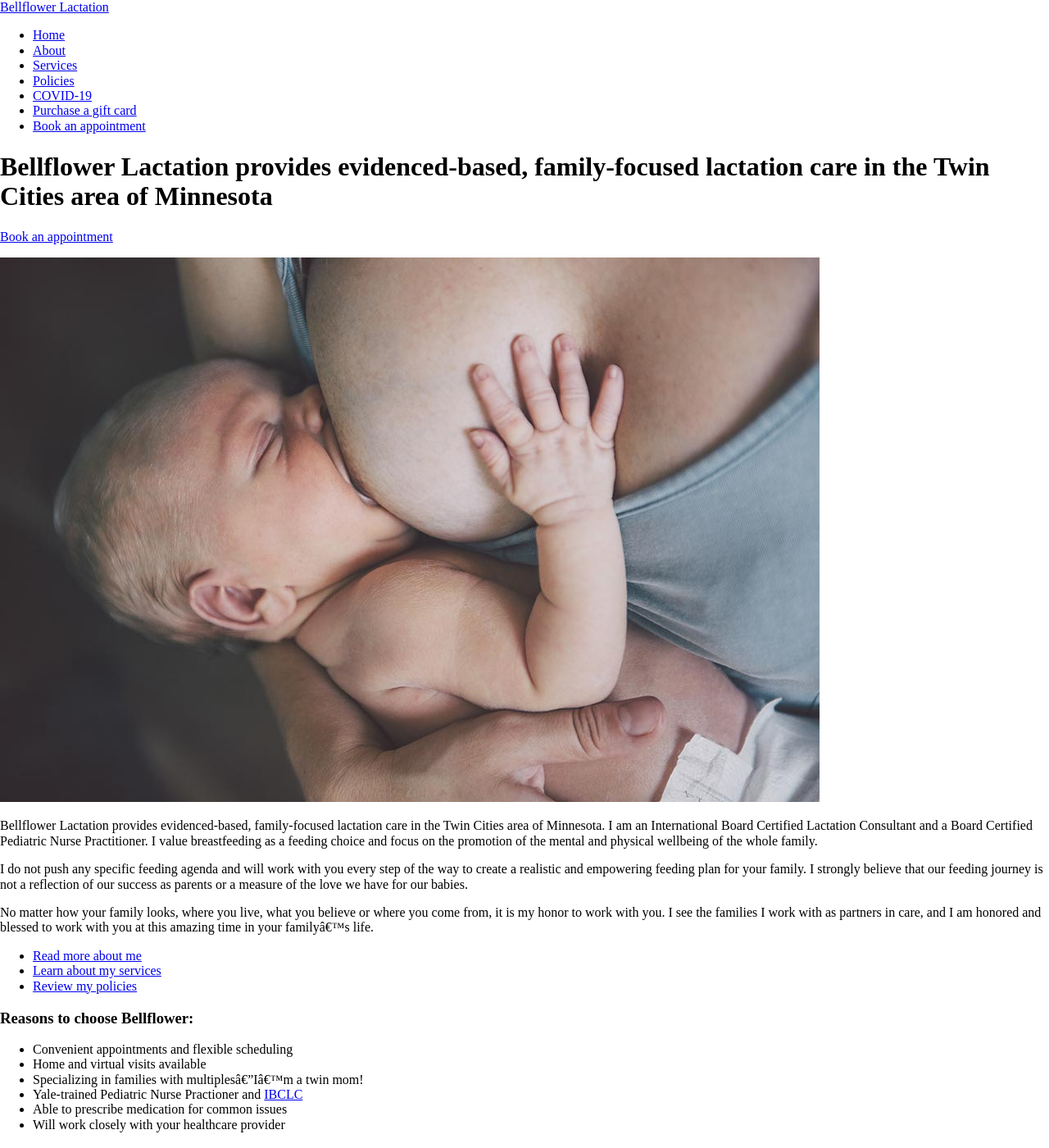
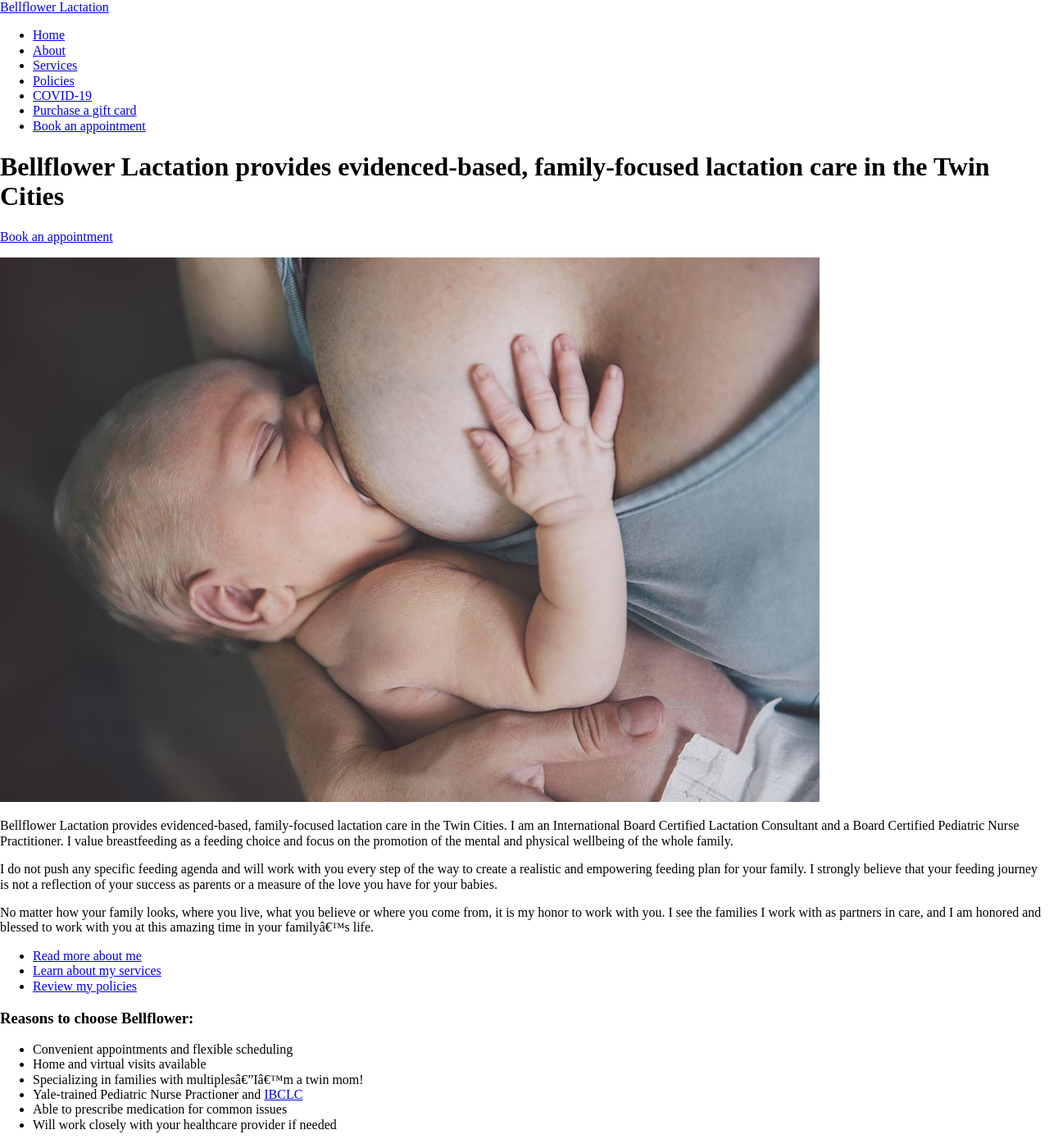
Before and after one commit to bellflowerlactation/bellflower, a Jekyll site: the page built from index.md, in a window 1280 px wide and 1400 px high. Shown: the whole window at 82% size. Built offline with Jekyll 4.4.1, drawn with Linux system fonts in a browser that asks for light colours; nearby versions of some CDN libraries; some web fonts are replaced.

Commit message:
Update copy based on Aemelia's feedback

```diff
--- a/index.md
+++ b/index.md
@@ -3,7 +3,7 @@ layout: default
 title: "Home"
 ---
 
-# Bellflower Lactation provides evidenced-based, family-focused lactation care in the Twin Cities area of Minnesota
+# Bellflower Lactation provides evidenced-based, family-focused lactation care in the Twin Cities
 
 [Book an appointment](https://bellflower.intakeq.com/booking)
 
@@ -14,9 +14,9 @@ title: "Home"
     src="/assets/images/mother_breastfeeding_2000w.jpg"
     alt="Mother breastfeeding her newborn.">
 
-Bellflower Lactation provides evidenced-based, family-focused lactation care in the Twin Cities area of Minnesota.  I am an International Board Certified Lactation Consultant and a Board Certified Pediatric Nurse Practitioner. I value breastfeeding as a feeding choice and focus on the promotion of the mental and physical wellbeing of the whole family.
+Bellflower Lactation provides evidenced-based, family-focused lactation care in the Twin Cities.  I am an International Board Certified Lactation Consultant and a Board Certified Pediatric Nurse Practitioner. I value breastfeeding as a feeding choice and focus on the promotion of the mental and physical wellbeing of the whole family.
 
-I do not push any specific feeding agenda and will work with you every step of the way to create a realistic and empowering feeding plan for your family. I strongly believe that our feeding journey is not a reflection of our success as parents or a measure of the love we have for our babies.
+I do not push any specific feeding agenda and will work with you every step of the way to create a realistic and empowering feeding plan for your family. I strongly believe that your feeding journey is not a reflection of your success as parents or a measure of the love you have for your babies.
 
 No matter how your family looks, where you live, what you believe or where you come from, it is my honor to work with you. I see the families I work with as partners in care, and I am honored and blessed to work with you at this amazing time in your family’s life.
 
@@ -31,4 +31,4 @@ No matter how your family looks, where you live, what you believe or where you c
 * Specializing in families with multiples—I’m a twin mom!
 * Yale-trained Pediatric Nurse Practioner and [IBCLC](https://iblce.org/about-iblce/)
 * Able to prescribe medication for common issues
-* Will work closely with your healthcare provider
+* Will work closely with your healthcare provider if needed
```
